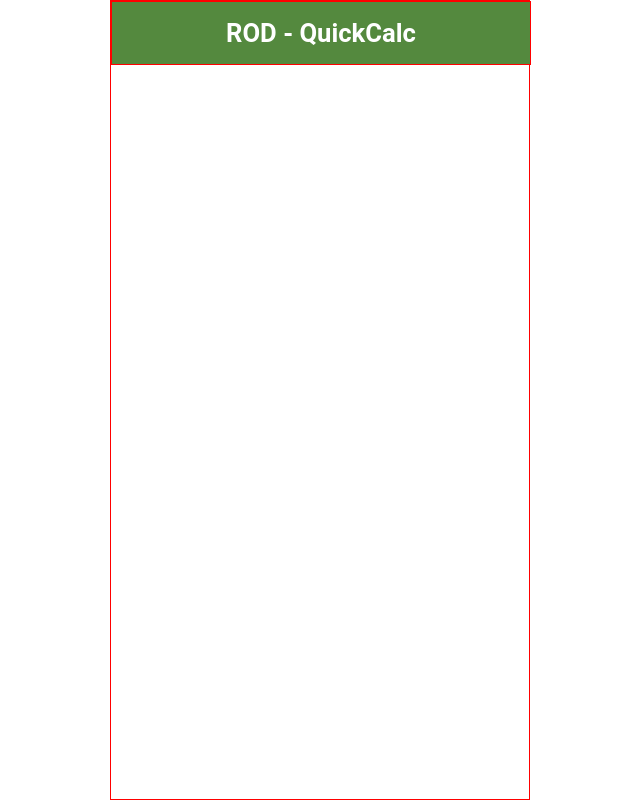
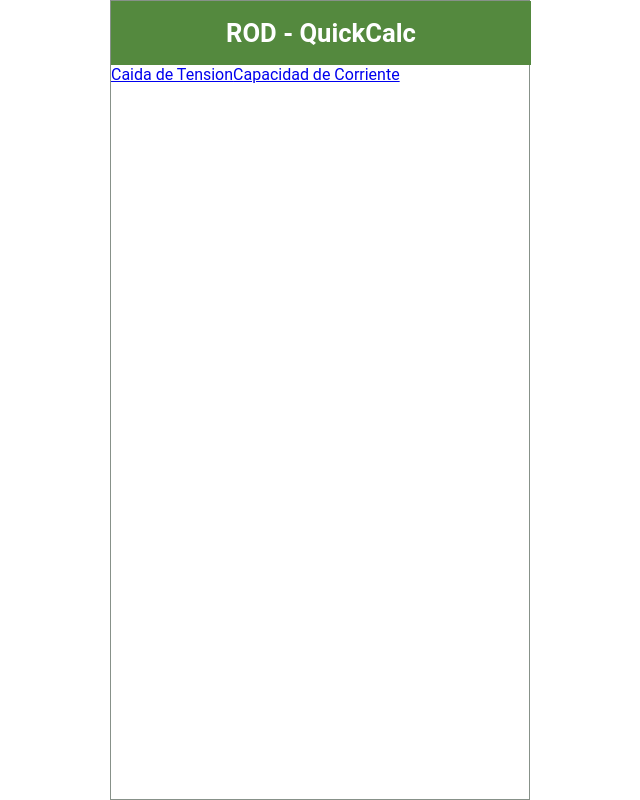
Before and after one commit to cmarioep/ROD-QuickCalc, a React (Vite) app: page / in a window 1280 px wide. Shown: the whole page, without its empty margins (320-960 px from the left). Built offline with nearby package versions, Linux system fonts and the light colour scheme.

Commit message:
Styles: basic styles on children layout pages

```diff
--- a/src/pages/CurrentCapacity.jsx
+++ b/src/pages/CurrentCapacity.jsx
@@ -1,9 +1,11 @@
+import '../styles/pages/CurrentCapacity.scss';
+
 export const CurrentCapacity= () => {
 
     return (
-        <>
+        <div className="current-capacity">
             <h3>Capacidad de Corriente</h3>
-        </>
+        </div>
     )
 
 }
--- a/src/pages/Home.jsx
+++ b/src/pages/Home.jsx
@@ -1,12 +1,14 @@
 import { Link } from "react-router-dom";
+
+import '../styles/pages/Home.scss';
 
 export const Home = () => {
 
     return (
-        <>
+        <div className="home">
             <Link to="/voltagedrop">Caida de Tension</Link>
             <Link to="/currentcapacity">Capacidad de Corriente</Link>
-        </>
+        </div>
     )
 
 }
--- a/src/styles/components/NavBar.scss
+++ b/src/styles/components/NavBar.scss
@@ -7,7 +7,6 @@
     width: 100%;
     max-width: 420px;
     height: $navbar-heigh;
-    border: 1px solid red;
 
     background-color: $clr-primary;
 
--- a/src/styles/layout/Layout.scss
+++ b/src/styles/layout/Layout.scss
@@ -3,5 +3,5 @@
     max-width: 420px;
     height: 100vh;
 
-    border: 1px solid red;
+    border: 1px solid rgb(135, 145, 137);
 }
--- /dev/null
+++ b/src/styles/pages/CurrentCapacity.scss
@@ -0,0 +1,6 @@
+@use '../utils/variables.scss' as *;
+
+.current-capacity {
+    height: 100vh;
+    padding-top: $navbar-heigh;
+}
--- /dev/null
+++ b/src/styles/pages/Home.scss
@@ -0,0 +1,6 @@
+@use '../utils/variables.scss' as *;
+
+.home {
+    height: 100vh;
+    padding-top: $navbar-heigh;
+}
```
Also changed, not shown: src/styles/components/VoltageDrop.scss (line endings or trailing spaces).
